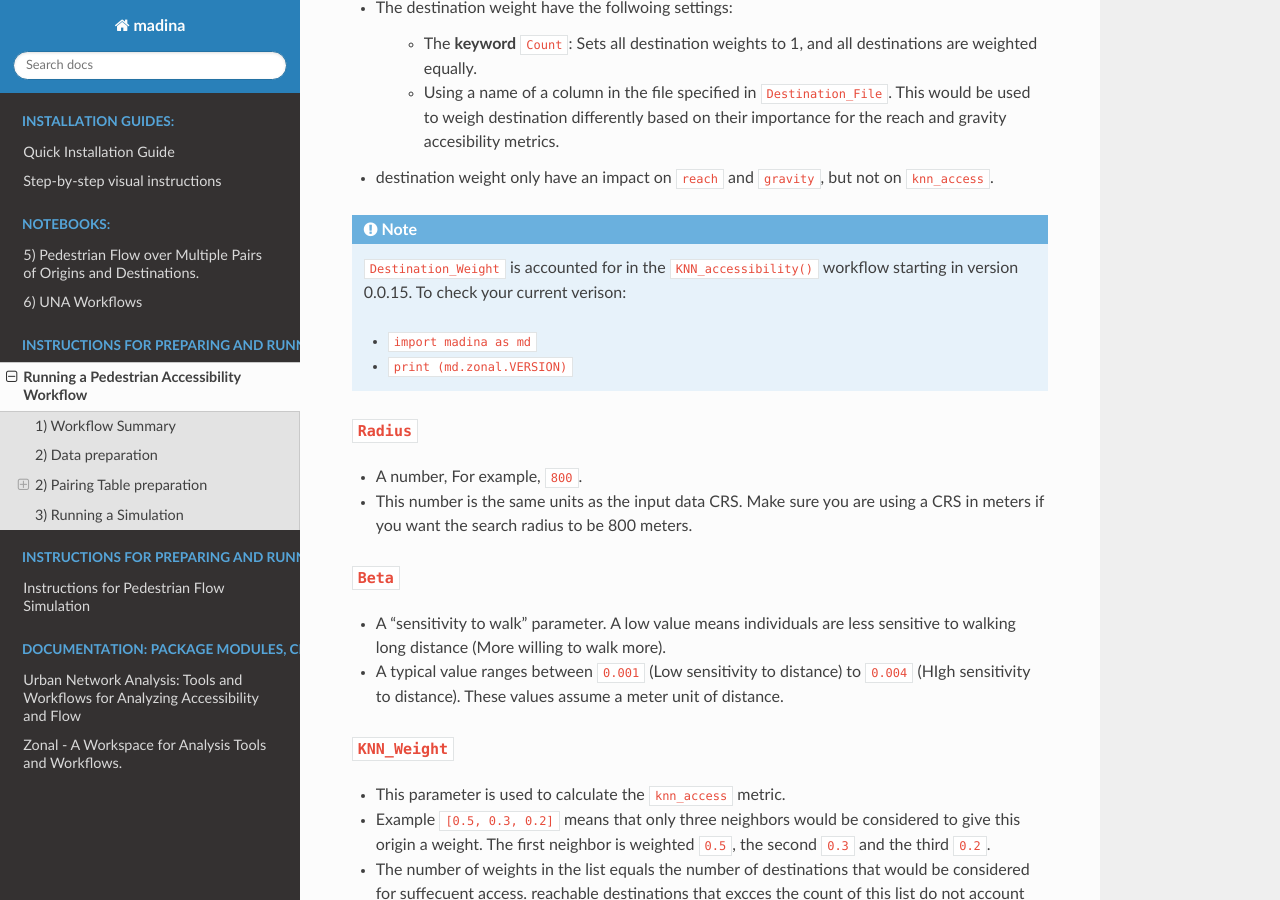
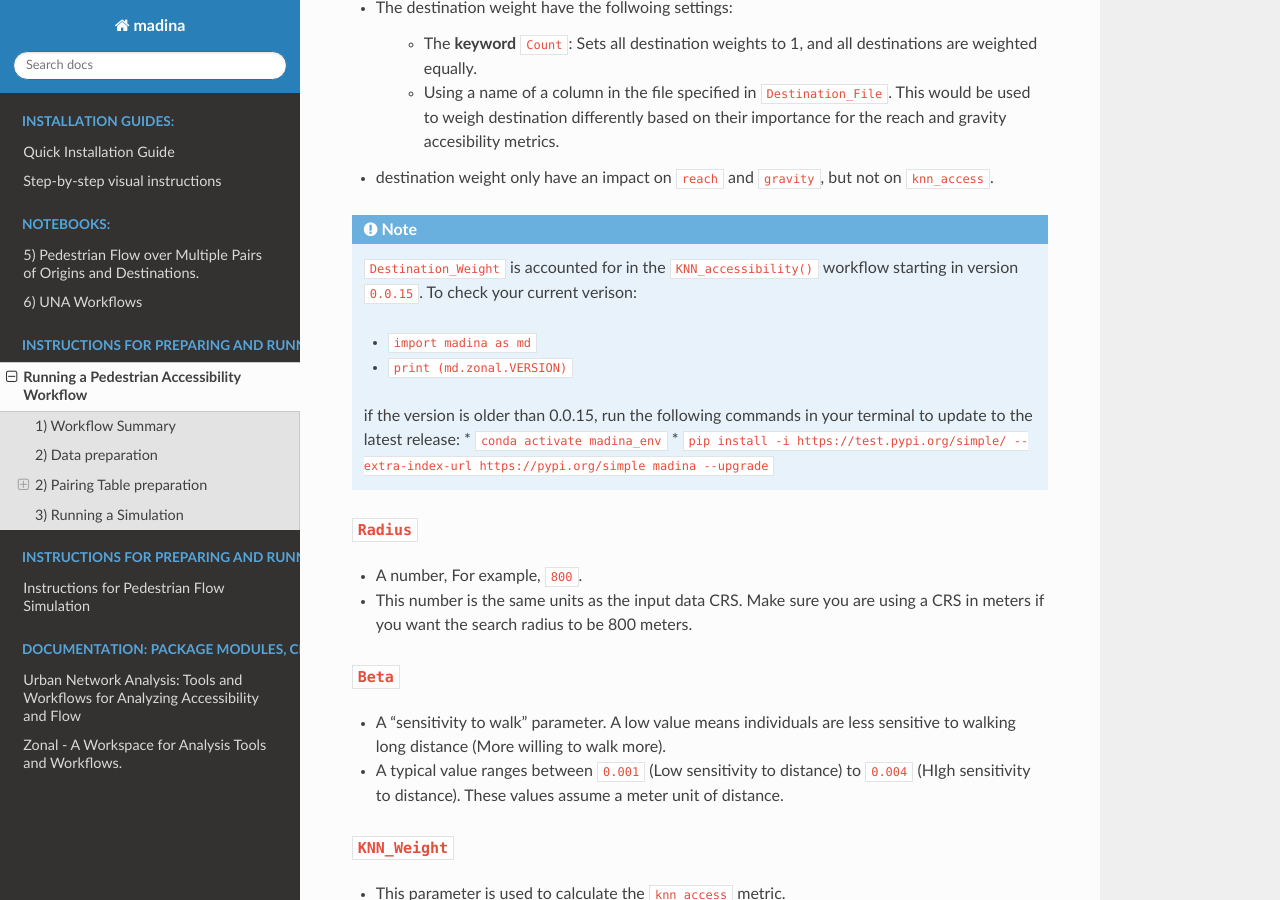
Before and after one commit to City-Form-Lab/madina, a Sphinx documentation site: the page built from docs/source/ped_access.rst, in a window 1280 px wide and 900 px high, scrolled down 5410 px. Built offline with Sphinx 7.4.7 and the Read the Docs theme 2.0.0, drawn with Linux system fonts in a browser that asks for light colours; pages that are not in the unit, such as notebooks, are missing from menus.

Commit message:
package update instructions in docs.

```diff
--- a/docs/source/installation_guide.rst
+++ b/docs/source/installation_guide.rst
@@ -40,6 +40,12 @@ If you're using a shared computer (Like the DUSP computer labs), you might also
 
     ipython kernel install --name madina_env --user
 
+
+In case you needed to update to a newer version, run the following command:
+
+.. code-block:: console
+
+  pip install -i https://test.pypi.org/simple/ --extra-index-url https://pypi.org/simple madina --upgrade
 
 
 3) Run an example
--- a/docs/source/ped_access.rst
+++ b/docs/source/ped_access.rst
@@ -186,11 +186,14 @@ A name for your destination, this name would be used to name the destination lay
 
 
 .. note::
-    ``Destination_Weight`` is accounted for in the ``KNN_accessibility()`` workflow starting in version 0.0.15. To check your current verison:
+    ``Destination_Weight`` is accounted for in the ``KNN_accessibility()`` workflow starting in version ``0.0.15``. To check your current verison:
 
     * ``import madina as md``
     * ``print (md.zonal.VERSION)``
 
+    if the version is older than 0.0.15, run the following commands in your terminal to update to the latest release:
+    * ``conda activate madina_env``
+    * ``pip install -i https://test.pypi.org/simple/ --extra-index-url https://pypi.org/simple madina --upgrade``
 ``Radius``
 ------------------
 
```
